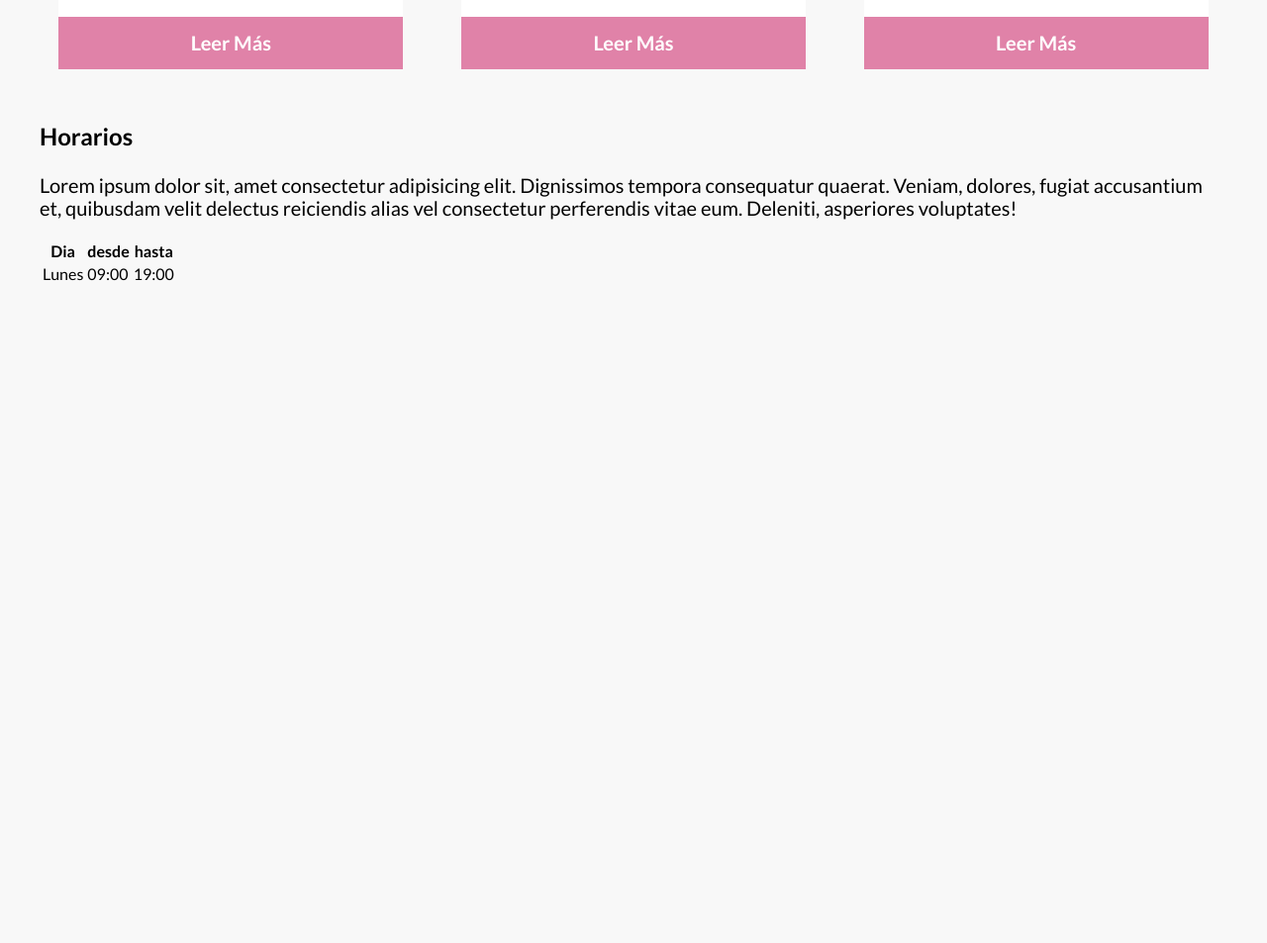
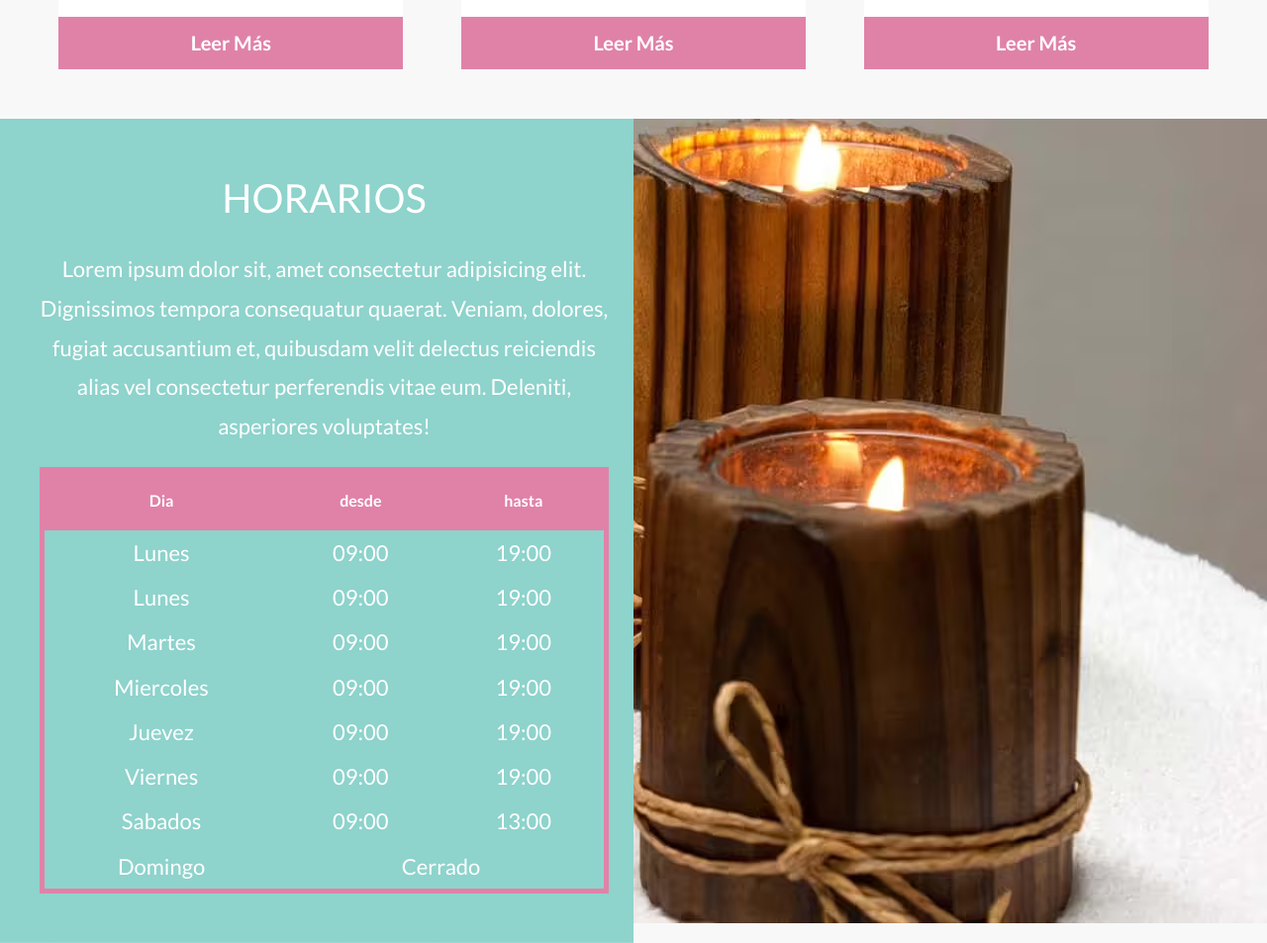
Before and after one commit to GustavoParfait/CandelaSpa, a website: page index.html in a window 1280 px wide. Shown: the part 1791-2744 px from the top of the page at 99% size. Before the commit the page ends 2080 px from the top, so only its background shows below. Drawn offline with Linux system fonts and the light colour scheme; a web font is replaced by a local one.

Commit message:
240120242116

```diff
--- a/index.html
+++ b/index.html
@@ -90,8 +90,8 @@
     <section class="schedules">
         <div class="schedulesGrid container">
             <div class="schedulesContent">
-                <h3 class="scheduleHeading">Horarios</h3>
-                <p class="scheduleText">Lorem ipsum dolor sit, amet consectetur adipisicing elit. Dignissimos tempora consequatur quaerat. Veniam, dolores, fugiat accusantium et, quibusdam velit delectus reiciendis alias vel consectetur perferendis vitae eum. Deleniti, asperiores voluptates!</p>
+                <h3 class="schedulesHeading">Horarios</h3>
+                <p class="schedulesText">Lorem ipsum dolor sit, amet consectetur adipisicing elit. Dignissimos tempora consequatur quaerat. Veniam, dolores, fugiat accusantium et, quibusdam velit delectus reiciendis alias vel consectetur perferendis vitae eum. Deleniti, asperiores voluptates!</p>
 
                 <table class="table">
                     <thead class="tableHeading">
@@ -103,10 +103,44 @@
                     </thead>
 
                     <tbody class="tableBody">
-                        <tr>
+                        <tr class="tableBodyTr">
                             <td class="tableBodyText">Lunes</td>
                             <td class="tableBodyText">09:00</td>
                             <td class="tableBodyText">19:00</td>
+                        </tr>
+                        <tr class="tableBodyTr">
+                            <td class="tableBodyText">Lunes</td>
+                            <td class="tableBodyText">09:00</td>
+                            <td class="tableBodyText">19:00</td>
+                        </tr>
+                        <tr class="tableBodyTr">
+                            <td class="tableBodyText">Martes</td>
+                            <td class="tableBodyText">09:00</td>
+                            <td class="tableBodyText">19:00</td>
+                        </tr>
+                        <tr class="tableBodyTr">
+                            <td class="tableBodyText">Miercoles</td>
+                            <td class="tableBodyText">09:00</td>
+                            <td class="tableBodyText">19:00</td>
+                        </tr>
+                        <tr class="tableBodyTr">
+                            <td class="tableBodyText">Juevez</td>
+                            <td class="tableBodyText">09:00</td>
+                            <td class="tableBodyText">19:00</td>
+                        </tr>
+                        <tr class="tableBodyTr">
+                            <td class="tableBodyText">Viernes</td>
+                            <td class="tableBodyText">09:00</td>
+                            <td class="tableBodyText">19:00</td>
+                        </tr>
+                        <tr class="tableBodyTr">
+                            <td class="tableBodyText">Sabados</td>
+                            <td class="tableBodyText">09:00</td>
+                            <td class="tableBodyText">13:00</td>
+                        </tr>
+                        <tr class="tableBodyTr">
+                            <td class="tableBodyText">Domingo</td>
+                            <td class="tableBodyText" colspan="2">Cerrado</td>
                         </tr>
                     </tbody>
                 </table>
--- a/src/scss/base/_mixins.scss
+++ b/src/scss/base/_mixins.scss
@@ -67,3 +67,10 @@
         font-family: v.$primaryFont;
     }
 }
+
+@mixin heading {
+    text-transform: uppercase;
+    text-align: center;
+    font-weight: 400;
+    font-size: 4rem;
+}
--- /dev/null
+++ b/src/scss/ui/contenido/_horarios.scss
@@ -0,0 +1,69 @@
+@use 'base/mixins' as m;
+@use 'base/variables' as v;
+
+.schedules {
+    background-image: linear-gradient(to bottom, v.$primary 0%, v.$primary 50%, transparent 50%), url(../img/bg_horarios.avif);
+    background-repeat: no-repeat;
+    background-position: center , bottom center;
+    color: v.$white;
+
+    @include m.tablet {
+        background-image: linear-gradient(to right, v.$primary 0%, v.$primary 50%, transparent 50%), url(../img/bg_horarios.avif);
+        background-position: center , top right;
+    }
+
+    &Grid {
+        display: grid;
+        grid-template-rows: repeat(2, 1fr);
+
+        @include m.tablet {
+            grid-template-rows: unset;
+            @include m.grid(2, 5rem);
+        }
+    }
+
+    &Content {
+        padding: 5rem 0;
+    }
+
+    &Heading {
+        @include m.heading;
+    }
+
+    &Text {
+        font-size: 2.2rem;
+        line-height: 1.8;
+        text-align: center;
+    }
+}
+
+
+.table {
+    width: 100%;
+    border: .5rem solid v.$secondary;
+    text-align: center;
+    border-collapse: collapse;
+
+    &Heading {
+        background-color: v.$secondary;
+
+        &Text {
+            padding: 2rem;
+        }
+    }
+
+    &Body {
+
+        &Tr {
+            &:hover {
+                background-color: darken(v.$primary, 10%);
+            }
+        }
+
+        &Text{
+            padding: 1rem;
+            font-size: 2.2rem;
+        }
+    }
+
+}
--- a/src/scss/ui/contenido/_index.scss
+++ b/src/scss/ui/contenido/_index.scss
@@ -1,2 +1,3 @@
 @forward 'bienvenido';
 @forward 'cards';
+@forward 'horarios';
```
Also changed, not shown: build/css/app.css, 1 other file.
